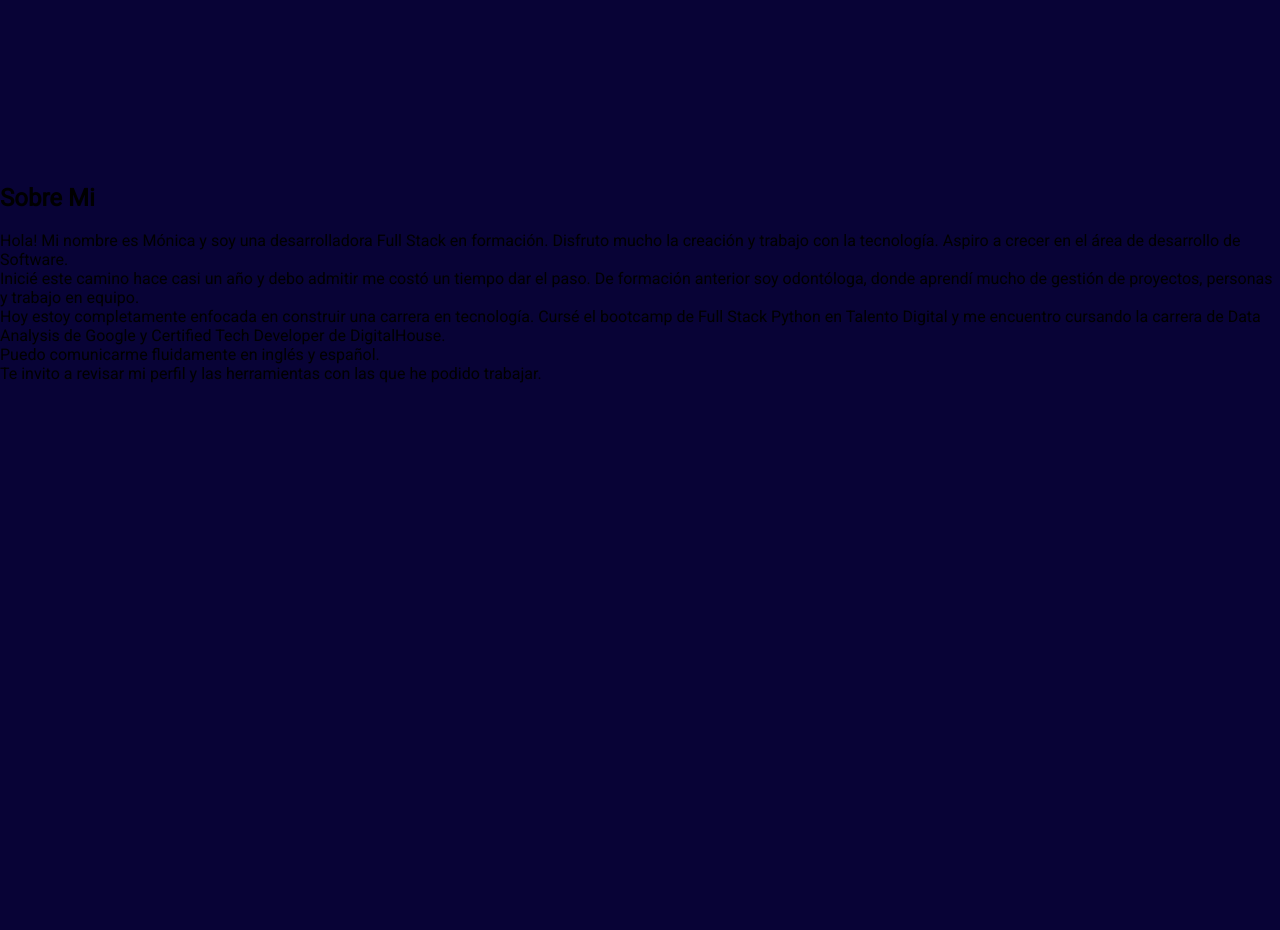
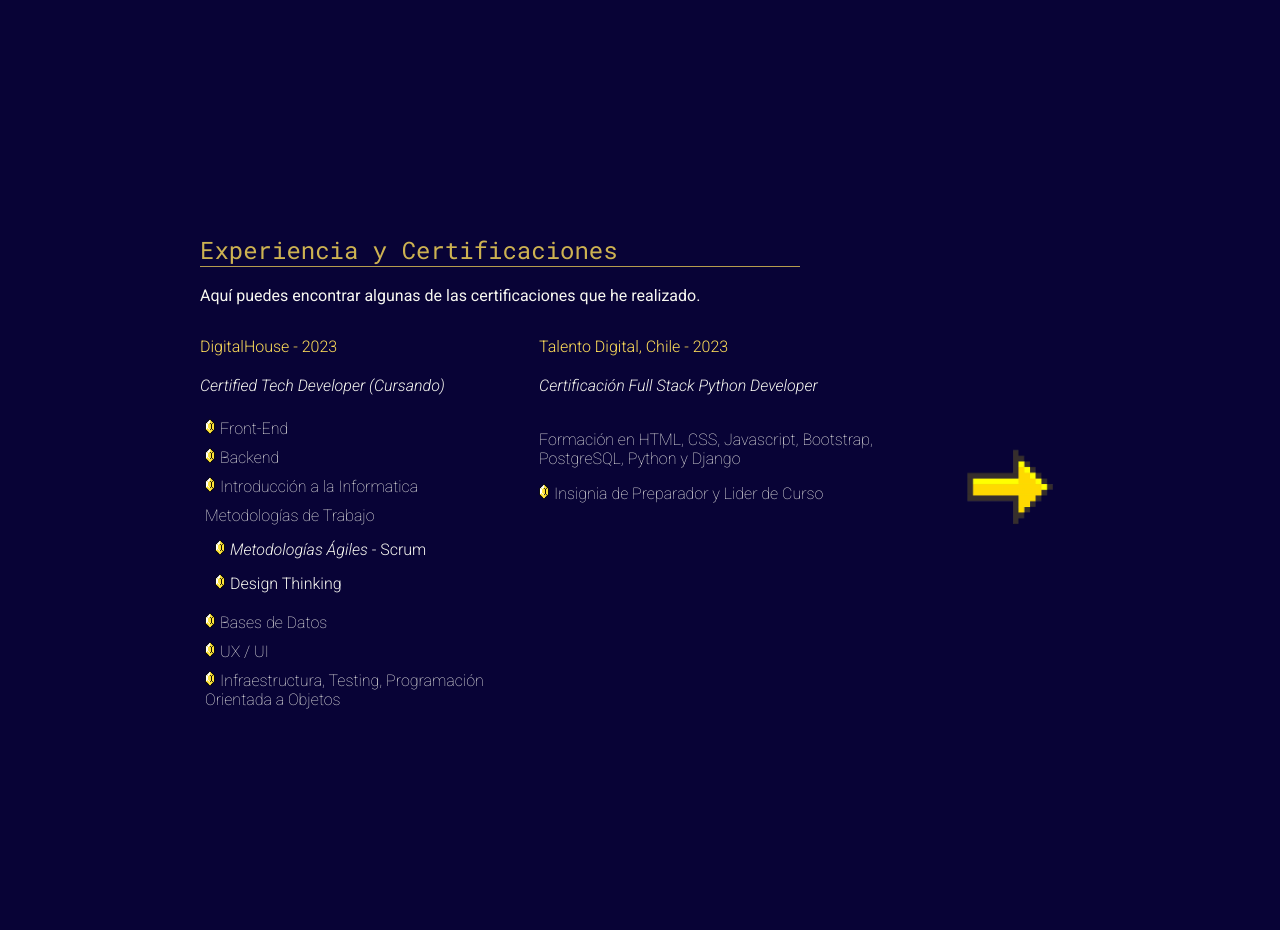
Before and after one commit to monkeynator7/monicarvajal-portafolio, a plain HTML site: page index.html in a window 1280 px wide. Shown: the part 1119-2049 px from the top of the page. Before the commit the page ends 1518 px from the top, so only its background shows below. Drawn offline with Linux system fonts and the light colour scheme.

Commit message:
experiencia 50% pre react

```diff
--- a/css/style.css
+++ b/css/style.css
@@ -116,7 +116,7 @@ body a{
     margin-right: 300px;
     display: flex;
     margin-left: 200px;
-    margin-top: 300px;
+    margin-top: 250px;
 }
 #contenedor-sobre-mi img{
     width: 250px;
@@ -144,7 +144,6 @@ body a{
     text-align: justify;
 }
 .contenedor{
-    /* display: flex; */
     justify-content: flex-end;
 
 }
@@ -177,29 +176,90 @@ body a{
 
 /* Sobre mi */
 /* Experiencia */
-/* #contenedor-experiencia{
-    margin-right: 300px;
+#contenedor-experiencia{
     display: flex;
     margin-left: 200px;
     margin-top: 300px;
+    margin-bottom: 200px;
+    flex-direction: column;
+    width: 900px;
 }
-#contenedor-contenido-experiencia{
+.contenedor-contenido-experiencia{
     width: 600px;
     margin-top: 0px;
     color: #F7F7F0;
 }
-#contenedor-contenido-experiencia h2{
+.contenedor-contenido-experiencia h2{
     margin-top: 0px;
     font-family: 'Roboto Mono', monospace;
     color: rgba(255, 222, 89, 0.8);
     font-weight: 400;
+    border-bottom: 1px solid rgba(255, 222, 89, 0.7);
 }
 #contenedor-contenido-experiencia p{
     margin-top: 0px;
     font-family: 'Roboto', sans-serif;
     color:#F7F7F0;
     font-weight: 200;
-    text-align: justify;
-} */
+    width: 40%;
+}
 
 /* Experiencia */
+#listado-experiencia{
+    width: 900px;
+
+}
+#listado-experiencia ul{
+    padding-left: 0px;
+    padding-right: 20px;
+
+
+}
+#listado-experiencia p{
+    color: #F7F7F0;
+    font-weight: 200;
+
+
+}
+#detalle-talento{
+    padding-right: 100px;
+    width: 600px;
+}
+li{
+    color: #F7F7F0;
+    font-weight: 300;
+    list-style: none;
+}
+.detalle-experiencia{
+    display: flex;
+}
+.institucion{
+    color:#FFDE59;
+    padding-bottom: 20px;
+}
+.contenido-programa{
+    margin-top: 0px;
+    font-family: 'Roboto', sans-serif;
+    color:#F7F7F0;
+    font-weight: 200;
+    padding: 5px;
+
+
+}
+#detalle-dh{
+    padding-right: 5px !important;
+    width: 500px !important;
+}
+.rupee{
+    width: 10px;
+    height: 15px;
+    padding-right: 5px;
+}
+.sub-list{
+    padding-top: 5px;
+    margin: 10px;
+}
+#flecha{
+    padding-top: 100px;
+    width: 100px;
+}
--- a/index.html
+++ b/index.html
@@ -19,7 +19,7 @@
         <nav>
             <ul id="navbar">
                 <li class="item-navbar"><a href="#sobre-mi"><strong>Sobre Mi</strong></a></li>
-                <li class="item-navbar">Experiencia</li>
+                <li class="item-navbar"><a href="#experiencia">Experiencia</a></li>
                 <li class="item-navbar">Revisa mis Proyectos</li>
                 <li class="item-navbar">Contacto</li>
                 <li class="item-navbar">Curriculum</li>
@@ -52,6 +52,7 @@
         </div>
 
         <!-- Sobre mi -->
+        <span id="sobre-mi"></span>
         <div id="contenedor-sobre-mi">
             <div id="contenedor-descripcion">
                 <h2 class="titulo-body">Sobre Mi</h2>
@@ -71,7 +72,7 @@
                 <div class="cuadrado"></div>
             </div>
         </div>
-        <div class="contenedor-logosB" id="sobre-mi">
+        <div class="contenedor-logosB">
             <img class="logo2" src="img/logo-html.png" alt="html">
             <img class="logo2" src="img/css-logo.png" alt="css">
             <img class="logo2" src="img/logo-js.png" alt="javascript">
@@ -82,20 +83,54 @@
 
 
         <!-- Experiencia -->
-        <div class="contenedor-experiencia">
-            <div id="contenedor-contenido-experiencia">
-                <h2 class="titulo-body">Sobre Mi</h2>
-                <p>Hola! Mi nombre es Mónica y soy una desarrolladora Full Stack en formación. Disfruto mucho la
-                    creación y trabajo con la tecnología. Aspiro a crecer en el área de desarrollo de Software.
-                    <br>Inicié este camino hace casi un año y debo admitir me costó un tiempo dar el paso.
-                    De formación anterior soy odontóloga, donde aprendí mucho de gestión de proyectos, personas y
-                    trabajo en equipo.<br>Hoy estoy completamente enfocada en construir una carrera en tecnología. Cursé
-                    el bootcamp de Full Stack Python en Talento Digital
-                    y me encuentro cursando la carrera de Data Analysis de Google y Certified Tech Developer de
-                    DigitalHouse.<br>Puedo comunicarme fluidamente en inglés y español.<br>Te invito a revisar mi perfil
-                    y las herramientas con las que he podido trabajar.
-                </p>
+        <span id="experiencia"></span>
+        <div id="contenedor-experiencia">
+            <div class="contenedor-contenido-experiencia">
+                <h2 class="titulo-body">Experiencia y Certificaciones</h2>
+                <p>Aquí puedes encontrar algunas de las certificaciones que he realizado.</p>
             </div>
+            <div id="listado-experiencia">
+                <ul class="detalle-experiencia">
+                    <ul id="detalle-dh">
+                        <li class="institucion">DigitalHouse - 2023</li>
+                        <li><i>Certified Tech Developer (Cursando)</i></li>
+                        <br>
+                        <li class="contenido-programa"><img class="rupee" src="img/rupee.png"
+                                alt="rupee bullet">Front-End</li>
+                        <li class="contenido-programa"><img class="rupee" src="img/rupee.png" alt="rupee bullet">Backend
+                        </li>
+                        <li class="contenido-programa"><img class="rupee" src="img/rupee.png"
+                                alt="rupee bullet">Introducción a la Informatica</li>
+                        <li class="contenido-programa">
+                            <ul>Metodologías de Trabajo
+                                <li class="sub-list"><img class="rupee" src="img/rupee.png"
+                                        alt="rupee bullet"><i>Metodologías Ágiles</i> - Scrum</li>
+                                <li class="sub-list"><img class="rupee" src="img/rupee.png" alt="rupee bullet">Design
+                                    Thinking</li>
+                            </ul>
+                        </li>
+                        <li class="contenido-programa"><img class="rupee" src="img/rupee.png" alt="rupee bullet">Bases
+                            de Datos</li>
+                        <li class="contenido-programa"><img class="rupee" src="img/rupee.png" alt="rupee bullet">UX / UI
+                        </li>
+                        <li class="contenido-programa"><img class="rupee" src="img/rupee.png"
+                                alt="rupee bullet">Infraestructura, Testing, Programación Orientada a Objetos</li>
+                    </ul>
+                    <ul id="detalle-talento">
+                        <li class="institucion">Talento Digital, Chile - 2023</li>
+                        <li><i>Certificación Full Stack Python Developer</i></li>
+                        <br>
+                        <p>Formación en HTML, CSS, Javascript, Bootstrap, PostgreSQL, Python y Django</p>
+                        <p><img class="rupee" src="img/rupee.png" alt="rupee bullet">Insignia de Preparador y Lider de
+                            Curso</p>
+                    </ul>
+                    <ul>
+                        <img id="flecha" src="img/flecha.png" alt="flecha">
+                    </ul>
+
+                </ul>
+            </div>
+
         </div>
     </main>
 
```
Also changed, not shown: img/flecha.png (added), img/rupee.png (added), js/script.js (added).
